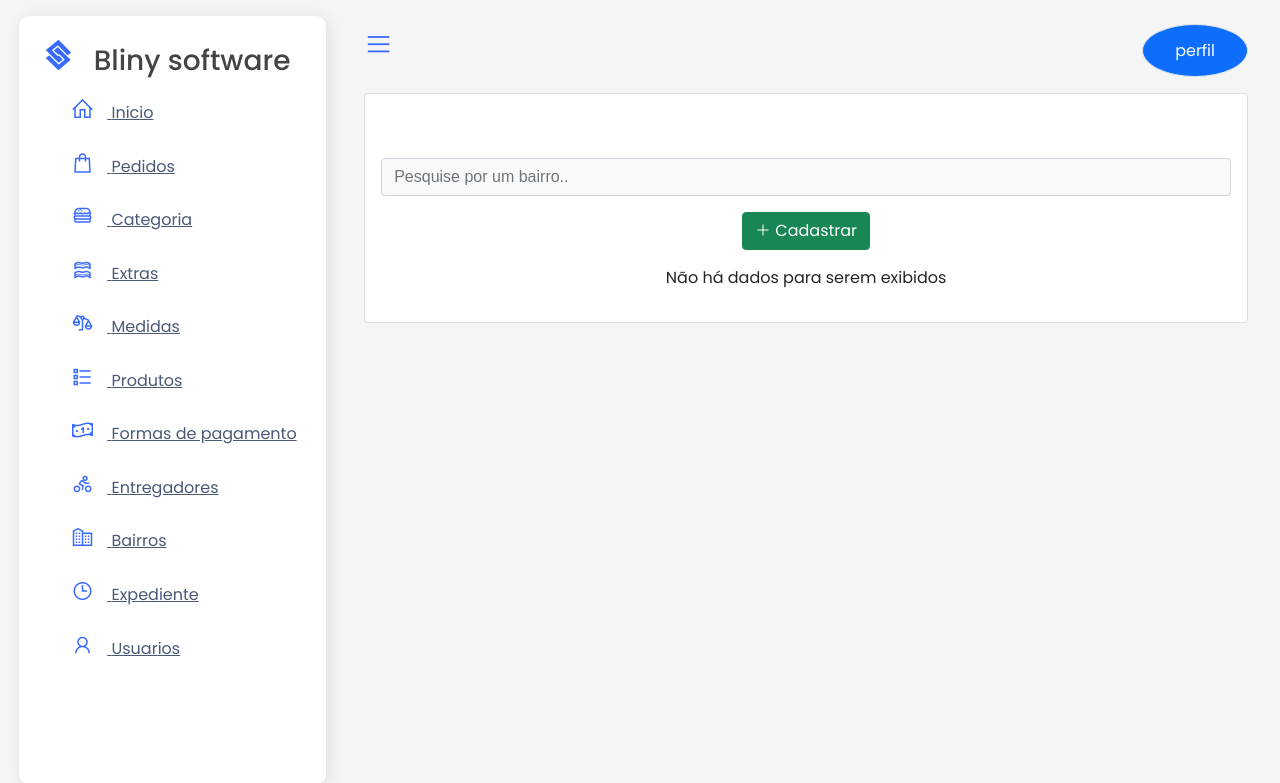
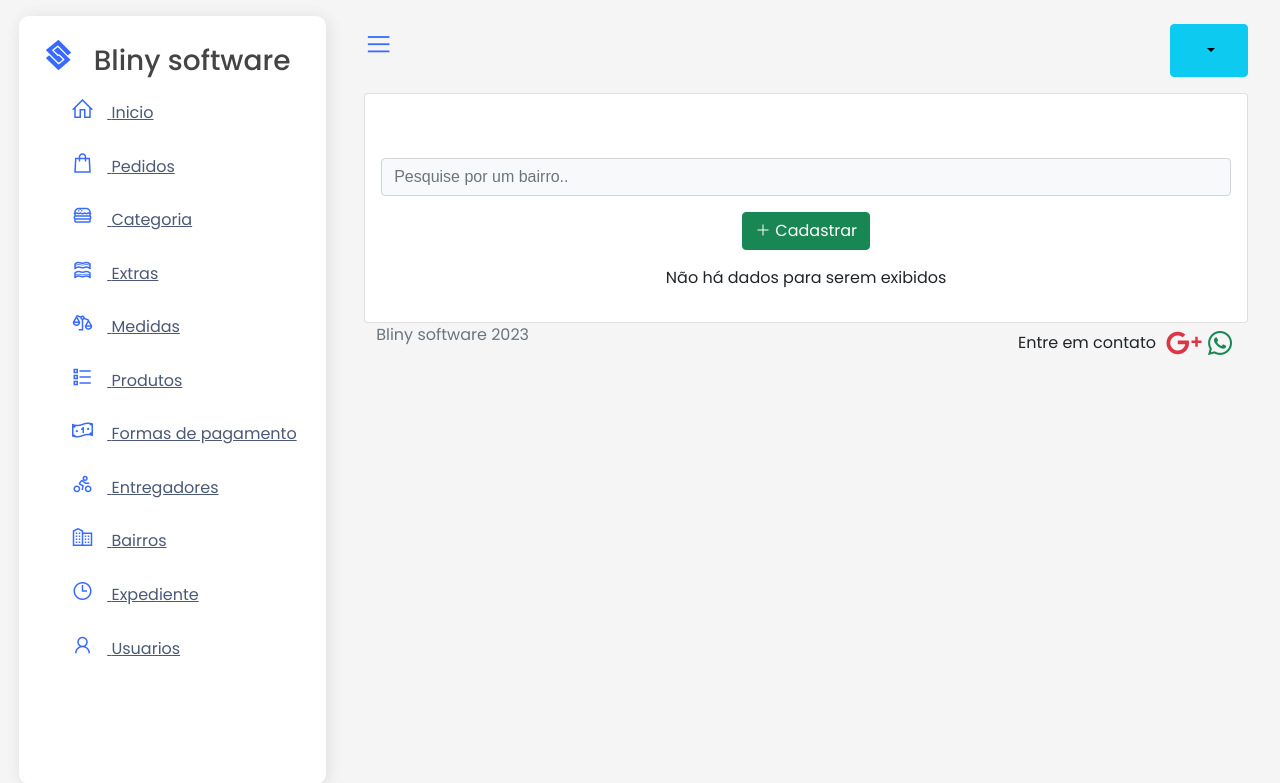
Before and after one commit to bliny-dev/fooddelivery, a CodeIgniter 4 app: the page made by app/Views/Admin/Bairros/index.php in a window 1280 px wide. Shown: the top 783 px of the page. Run offline with PHP 8.4 and a stand-in for CodeIgniter, Linux system fonts and the light colour scheme; the template is opened without the code that fills it, so the values that code supplies are empty; some libraries are stand-ins or nearby versions.

Commit message:
toggle perfil

```diff
--- a/app/Views/Admin/layout/principal.php
+++ b/app/Views/Admin/layout/principal.php
@@ -168,16 +168,49 @@
             </div>
 
             <div class="header-action">
-                <button class="btn btn-primary border rounded-circle">
-                    perfil
-                </button>
+                <div class="dropdown">
+                    <button
+                        class="btn btn-info dropdown-toggle"
+                        type="button" id="dropdownMenuButton1"
+                        data-bs-toggle="dropdown"
+                        aria-expanded="false"
+                    >
+                        <?php echo usuario_logado()->nome; ?>
+                    </button>
+                    <ul class="dropdown-menu" aria-labelledby="dropdownMenuButton1">
+                        <li>
+                            <a href="<?php echo site_url("admin/usuarios/show/" . usuario_logado()->id); ?>" class="dropdown-item">
+                                <i class="mdi mdi-settings text-primary"></i>
+                                Meus dados
+                            </a>
+                        </li>
+                        <li>
+                            <a href="<?php echo site_url("login/logout"); ?>" class="dropdown-item">
+                                <i class="mdi mdi-logout text-primary"></i>
+                                Sair
+                            </a>
+                        </li>
+                    </ul>
+                </div>
             </div>
+
         </header>
 
         <!-- Essa section renderizará os conteúdos específicos da view que estender esse layout -->
         <?php echo $this->renderSection('conteudo'); ?>
 
+            <footer class="footer container">
+                <div class="d-sm-flex justify-content-center justify-content-sm-between">
+                    <span class="text-muted d-block text-center text-sm-left d-sm-inline-block">Bliny software 2023</span>
+                    <span class="float-none float-sm-right d-block mt-1 mt-sm-0 text-center d-flex align-items-center">
+                        Entre em contato
+                        <i class="ms-2 lab la-google-plus-g text-danger fs-1"></i>
+                        <i class="lab la-whatsapp text-success fs-2"></i>
+                    </span>
+                </div>
+            </footer>
     </div>
+
     <!-- bundle js bootstrap5 -->
     <script src="https://cdn.jsdelivr.net/npm/bootstrap@5.0.2/dist/js/bootstrap.bundle.min.js" integrity="sha384-MrcW6ZMFYlzcLA8Nl+NtUVF0sA7MsXsP1UyJoMp4YLEuNSfAP+JcXn/tWtIaxVXM" crossorigin="anonymous"></script>
 
```
Also changed, not shown: 1 other file.
